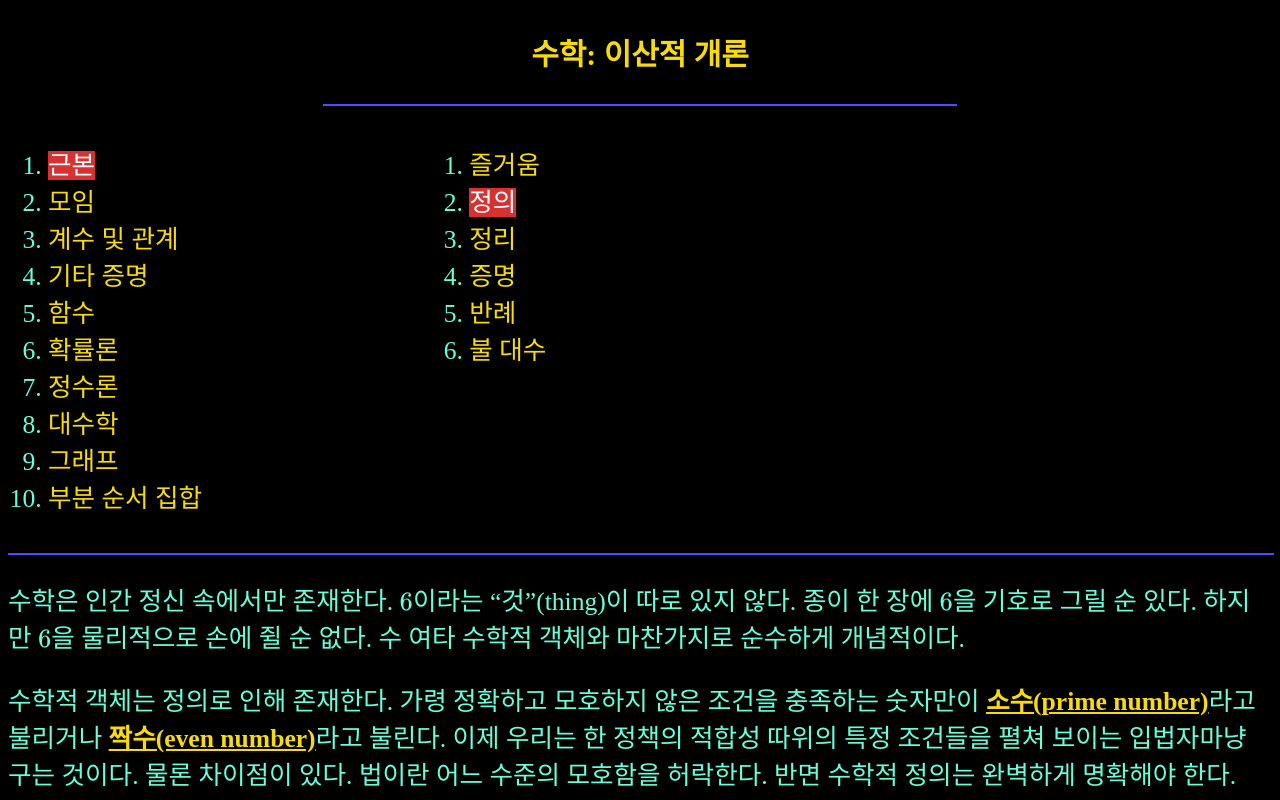
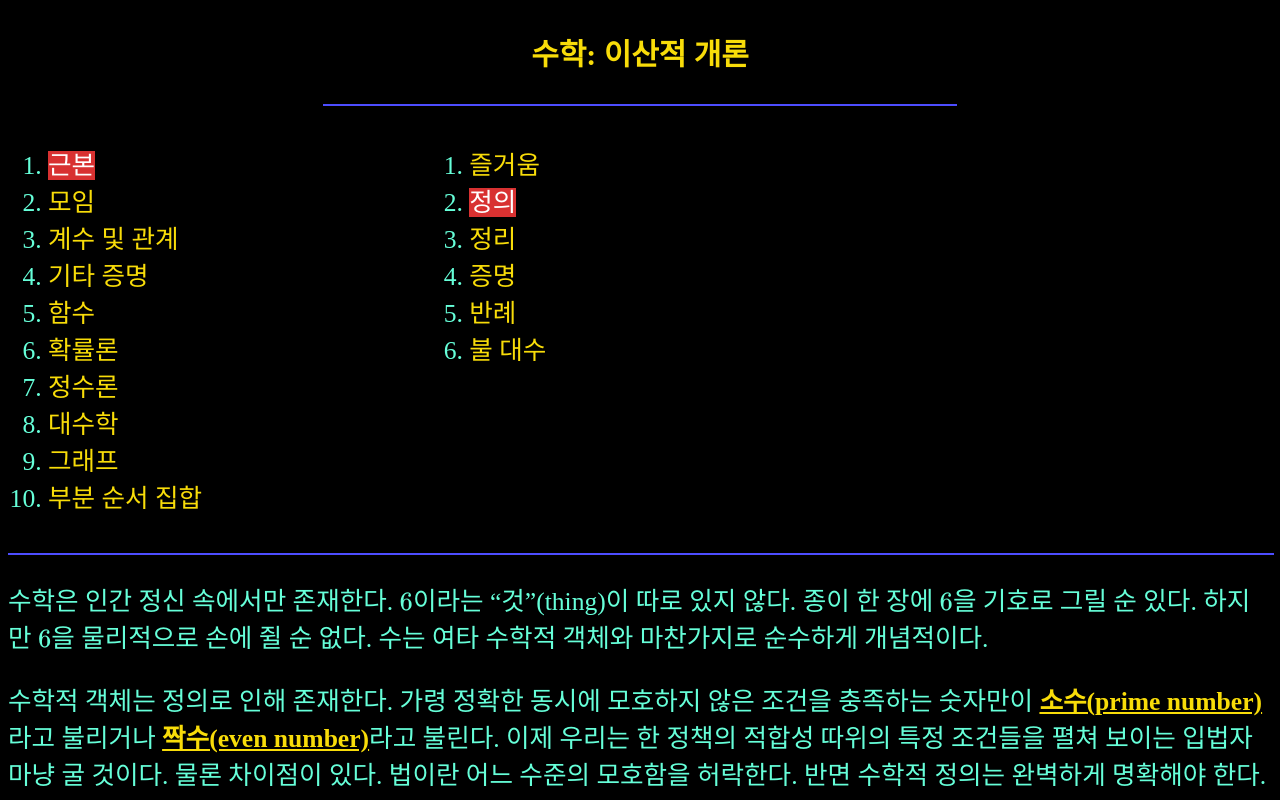
Before and after one commit to SUNBEAMktw/DiscreteIntro, a plain HTML site: page 1/0.2.html in a window 1280 px wide. Shown: the top 800 px of the page. Drawn offline with nearby package versions, Linux system fonts and the light colour scheme; some packages are replaced by stand-ins of ours.

Commit message:
Update 0.2.html

```diff
--- a/1/0.2.html
+++ b/1/0.2.html
@@ -55,9 +55,9 @@
     </div>
 
 <hr width="100%" color="#1733a5" noshade>
-<p>수학은 인간 정신 속에서만 존재한다. $6$이라는 “것”(thing)이 따로 있지 않다. 종이 한 장에 $6$을 기호로 그릴 순 있다. 하지만 $6$을 물리적으로 손에 쥘 순 없다. 수 여타 수학적 객체와 마찬가지로 순수하게 개념적이다.</p>
+<p>수학은 인간 정신 속에서만 존재한다. $6$이라는 “것”(thing)이 따로 있지 않다. 종이 한 장에 $6$을 기호로 그릴 순 있다. 하지만 $6$을 물리적으로 손에 쥘 순 없다. 수는 여타 수학적 객체와 마찬가지로 순수하게 개념적이다.</p>
 
-<p>수학적 객체는 정의로 인해 존재한다. 가령 정확하고 모호하지 않은 조건을 충족하는 숫자만이 <b>소수(prime number)</b>라고 불리거나 <b>짝수(even number)</b>라고 불린다. 이제 우리는 한 정책의 적합성 따위의 특정 조건들을 펼쳐 보이는 입법자마냥 구는 것이다. 물론 차이점이 있다. 법이란 어느 수준의 모호함을 허락한다. 반면 수학적 정의는 완벽하게 명확해야 한다.</p>
+<p>수학적 객체는 정의로 인해 존재한다. 가령 정확한 동시에 모호하지 않은 조건을 충족하는 숫자만이 <b>소수(prime number)</b>라고 불리거나 <b>짝수(even number)</b>라고 불린다. 이제 우리는 한 정책의 적합성 따위의 특정 조건들을 펼쳐 보이는 입법자마냥 굴 것이다. 물론 차이점이 있다. 법이란 어느 수준의 모호함을 허락한다. 반면 수학적 정의는 완벽하게 명확해야 한다.</p>
 
 <p>예제를 살피자.</p>
 <hr width="100%" noshade>
@@ -108,7 +108,7 @@ $$\mathbb{Z}=\left \{ \ldots,-3,-2,-1,0,1,2,3,\ldots \right \}.$$
 
 <p>잠시 이 문제에 답해보겠다. 앞서 지적할만한 철학적 쟁점이 있다. 숫자 $1$을 배제하겠다는 결단은 의도적인 것이며 의식적인 것이다. $1$이 소수가 아닌 외적 이유는 “내가 그렇게 말했기 떄문이다!” 원리적으로 말하면, 당신은 소수를 다르게 정의하여 $1$이 소수이도록 허락할 수도 있다. 여기서 중심적인 문제는 그것이 수학적 공동체에서 공표된 소수라는 개념과는 다른 소수의 개념이라는 것이다. $1$을 허락하는 편이 낫겟다고 본다면, 다른 용어를 선택해야 한다. <b>느슨한 소수</b>라던가 <b>대안적 소수</b>라던가.</p>
 
-<p>자. 이제 물음을 던져보자. 왜 $1$이 배제되도록 정의 $2.5$를 작성했는가? 정수가 곱셈을 위한 “벽돌”이어야 한다는 것이 기본적인 착상이다. 뒤에서 우리는 모든 양의 정수가 소수의 특이한 모습으로 인수분해된다는 사실을 증명할 것이다. 가령 $12$는 $12 = 2\times 2\times 3$으로 인수분해될 수 있다. $12$를 인수분해할 수 있는 또 다른 방법이란 (인수들의 순서를 바꾸는 것 말고는) 없다. $12$의 인수는 정확히$ 2, 2$ 그리고 $3$이다. $1$을 소수로 취하면, $12$를 “소수”로 인수분해할 때 $12 = 1\times2\times 2\times 3$이 나타나, 다른 결과가 뒤따른다.</p>
+<p>자. 이제 물음을 던져보자. 왜 $1$이 배제되도록 정의 $2.5$를 작성했는가? 정수가 곱셈을 위한 “벽돌”이어야 한다는 것이 기본적인 착상이다. 뒤에서 우리는 모든 양의 정수가 소수의 특이한 모습으로 인수분해된다는 사실을 증명할 것이다. 가령 $12$는 $12 = 2\times 2\times 3$으로 인수분해될 수 있다. $12$를 인수분해할 수 있는 또 다른 방법이란 (인수들의 순서를 바꾸는 것 말고는) 없다. $12$의 인수는 정확히 $2, 2$ 그리고 $3$이다. $1$을 소수로 취하면, $12$를 “소수”로 인수분해할 때 $12 = 1\times2\times 2\times 3$이 나타나, 다른 결과가 뒤따른다.</p>
 
 <p>이렇게 소수를 정의했으니, 비소수를 정의하는 편이 적절하겠다.</p>
 <hr width="100%" noshade>
```
